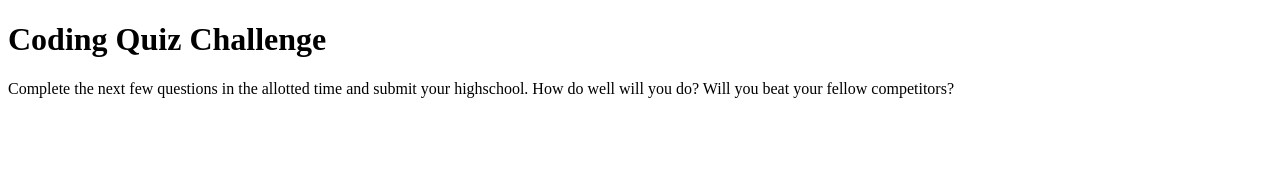
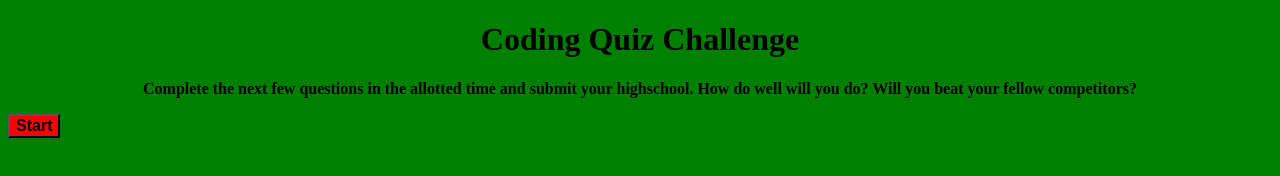
Before and after one commit to Zlyda1993/ubiquitous-couscous, a plain HTML site: page index.html in a window 1280 px wide. Drawn offline with Linux system fonts and the light colour scheme.

Commit message:
Added css and started adding js. Also added the start button.

```diff
--- a/index.html
+++ b/index.html
@@ -10,6 +10,7 @@
     <header>
         <h1>Coding Quiz Challenge</h1>
         <p>Complete the next few questions in the allotted time and submit your highschool. How do well will you do? Will you beat your fellow competitors?</p>
+        <button id="start">Start</button>
     </header>
     <script src="script.js"></script>
 </body>
--- a/script.js
+++ b/script.js
@@ -0,0 +1,15 @@
+var startButton = document.querySelector("#start");
+
+
+function questions() {
+
+}
+
+
+
+
+
+
+
+
+startButton.addEventListener("click", questions);
--- a/style.css
+++ b/style.css
@@ -0,0 +1,21 @@
+h1 {
+    text-align: center;
+    font-weight: bold;
+}
+
+p {
+    text-align: center;
+    font-weight: bold;
+}
+
+button {
+    cursor: pointer;
+    text-align: center;
+    background-color: red;
+    font-size: medium;
+    font-weight: bold;
+}
+
+body {
+    background-color: green;
+}
```
